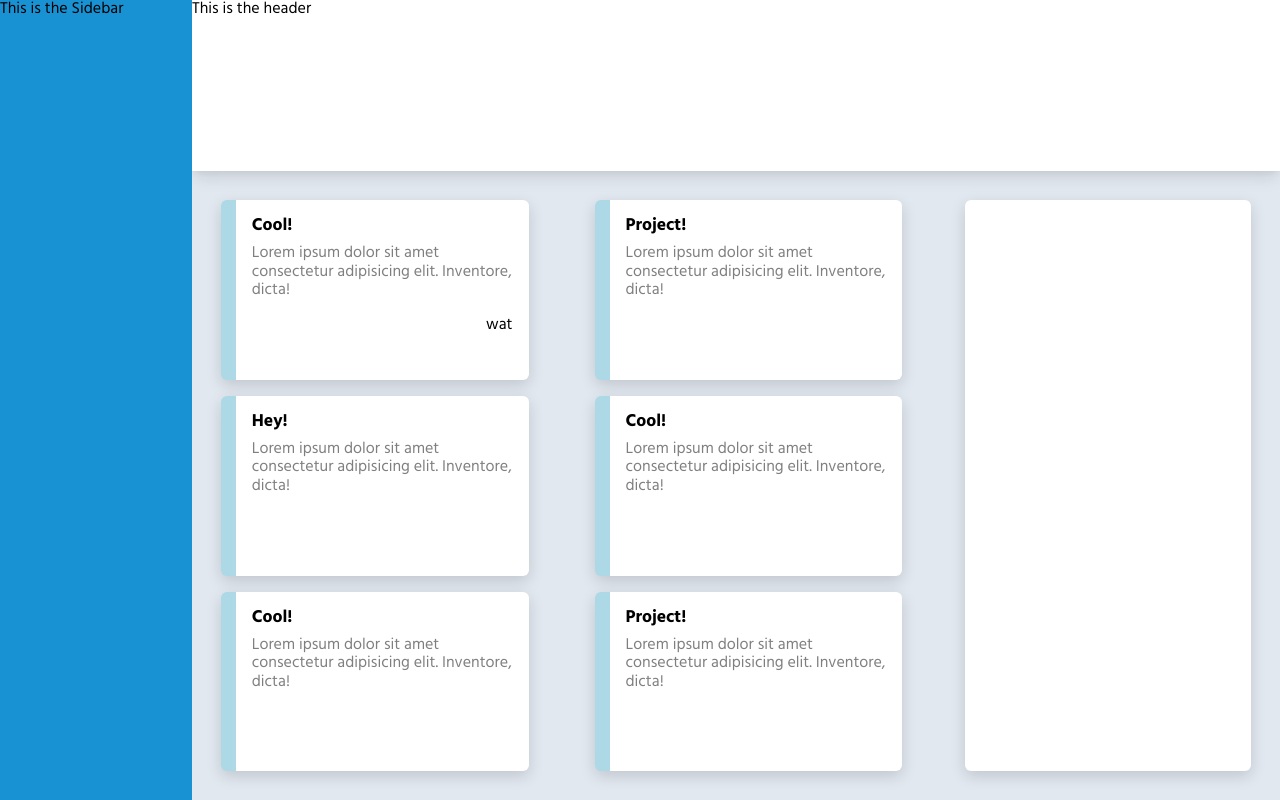
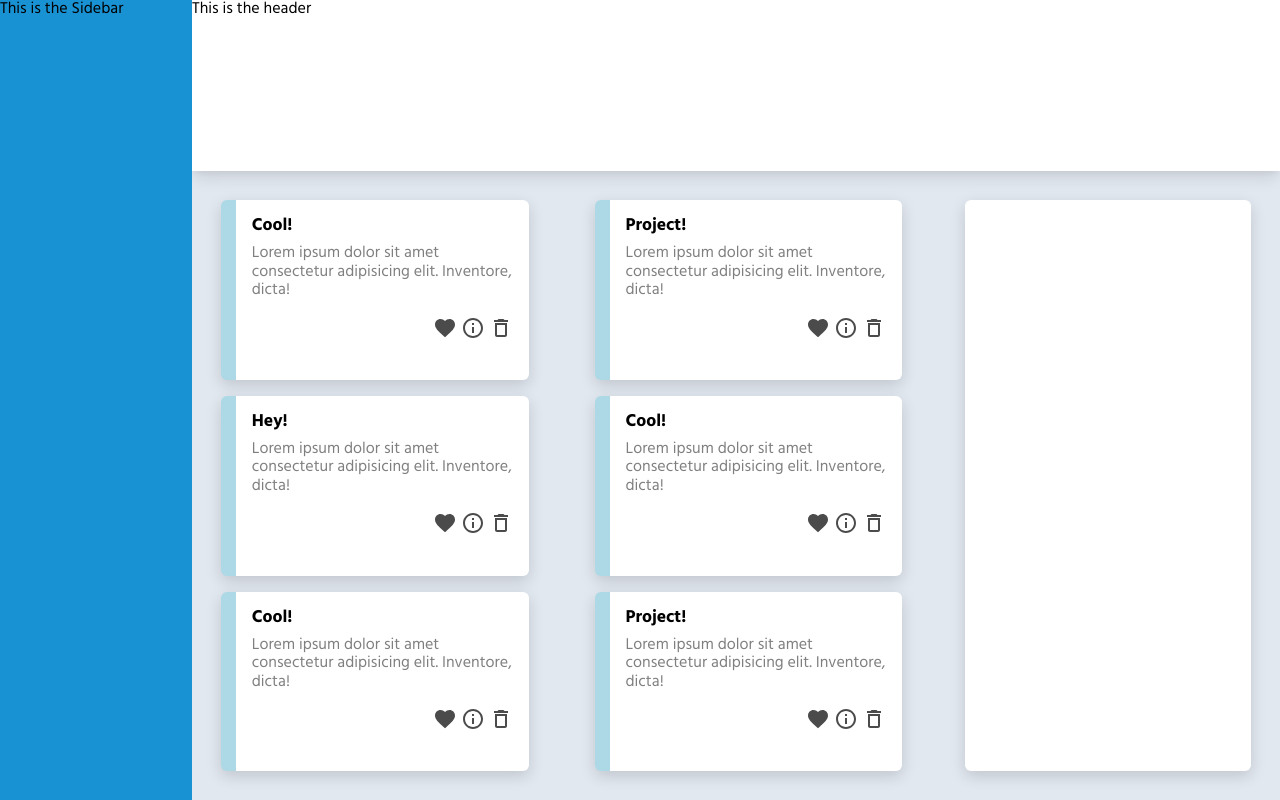
Before and after one commit to russ0133/admin-dashboard, a plain HTML site: page index.html in a window 1280 px wide. Drawn offline with Linux system fonts and the light colour scheme.

Commit message:
feat(css): add buttons to CSS cards

```diff
--- a/css/style.scss
+++ b/css/style.scss
@@ -81,6 +81,8 @@ body {
             .foot {
               margin-top: 0.5rem;
               align-self: flex-end;
+              opacity: 0.7;
+              cursor: pointer;
             }
           }
         }
--- a/index.html
+++ b/index.html
@@ -27,7 +27,11 @@
                             <div class="title" style="font-weight: bold;">Cool!</div>
                             <div class="body">Lorem ipsum dolor sit amet consectetur adipisicing elit. Inventore, dicta!
                             </div>
-                            <div class="foot">wat</div>
+                            <div class="foot">
+                                <img src="./img/favorite_black_24dp.svg" alt="" srcset="">
+                                <img src="./img/info_black_24dp.svg" alt="" srcset="">
+                                <img src="./img/delete_black_24dp.svg" alt="">
+                            </div>
                         </div>
                     </div>
                     <div class="grid">
@@ -35,7 +39,12 @@
                             <div class="title" style="font-weight: bold;">Project!</div>
                             <div class="body">Lorem ipsum dolor sit amet consectetur adipisicing elit. Inventore, dicta!
                             </div>
-                            <div class="foot"></div>
+
+                            <div class="foot">
+                                <img src="./img/favorite_black_24dp.svg" alt="" srcset="">
+                                <img src="./img/info_black_24dp.svg" alt="" srcset="">
+                                <img src="./img/delete_black_24dp.svg" alt="">
+                            </div>
                         </div>
                     </div>
                     <div class="grid">
@@ -43,7 +52,12 @@
                             <div class="title" style="font-weight: bold;">Hey!</div>
                             <div class="body">Lorem ipsum dolor sit amet consectetur adipisicing elit. Inventore, dicta!
                             </div>
-                            <div class="foot"></div>
+
+                            <div class="foot">
+                                <img src="./img/favorite_black_24dp.svg" alt="" srcset="">
+                                <img src="./img/info_black_24dp.svg" alt="" srcset="">
+                                <img src="./img/delete_black_24dp.svg" alt="">
+                            </div>
                         </div>
                     </div>
                     <div class="grid">
@@ -51,7 +65,12 @@
                             <div class="title" style="font-weight: bold;">Cool!</div>
                             <div class="body">Lorem ipsum dolor sit amet consectetur adipisicing elit. Inventore, dicta!
                             </div>
-                            <div class="foot"></div>
+
+                            <div class="foot">
+                                <img src="./img/favorite_black_24dp.svg" alt="" srcset="">
+                                <img src="./img/info_black_24dp.svg" alt="" srcset="">
+                                <img src="./img/delete_black_24dp.svg" alt="">
+                            </div>
                         </div>
                     </div>
                     <div class="grid">
@@ -59,7 +78,12 @@
                             <div class="title" style="font-weight: bold;">Cool!</div>
                             <div class="body">Lorem ipsum dolor sit amet consectetur adipisicing elit. Inventore, dicta!
                             </div>
-                            <div class="foot"></div>
+
+                            <div class="foot">
+                                <img src="./img/favorite_black_24dp.svg" alt="" srcset="">
+                                <img src="./img/info_black_24dp.svg" alt="" srcset="">
+                                <img src="./img/delete_black_24dp.svg" alt="">
+                            </div>
                         </div>
                     </div>
                     <div class="grid">
@@ -67,7 +91,12 @@
                             <div class="title" style="font-weight: bold;">Project!</div>
                             <div class="body">Lorem ipsum dolor sit amet consectetur adipisicing elit. Inventore, dicta!
                             </div>
-                            <div class="foot"></div>
+
+                            <div class="foot">
+                                <img src="./img/favorite_black_24dp.svg" alt="" srcset="">
+                                <img src="./img/info_black_24dp.svg" alt="" srcset="">
+                                <img src="./img/delete_black_24dp.svg" alt="">
+                            </div>
                         </div>
                     </div>
                 </div>
```
Also changed, not shown: css/style.css, 1 other file.
